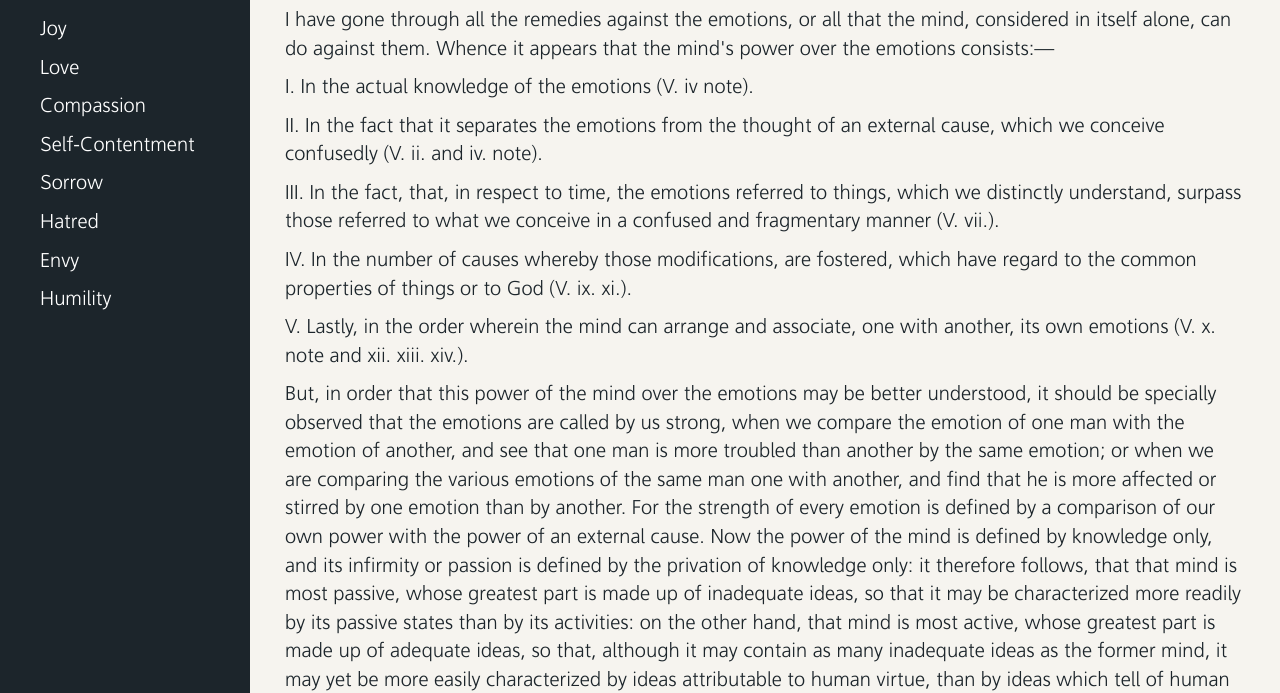
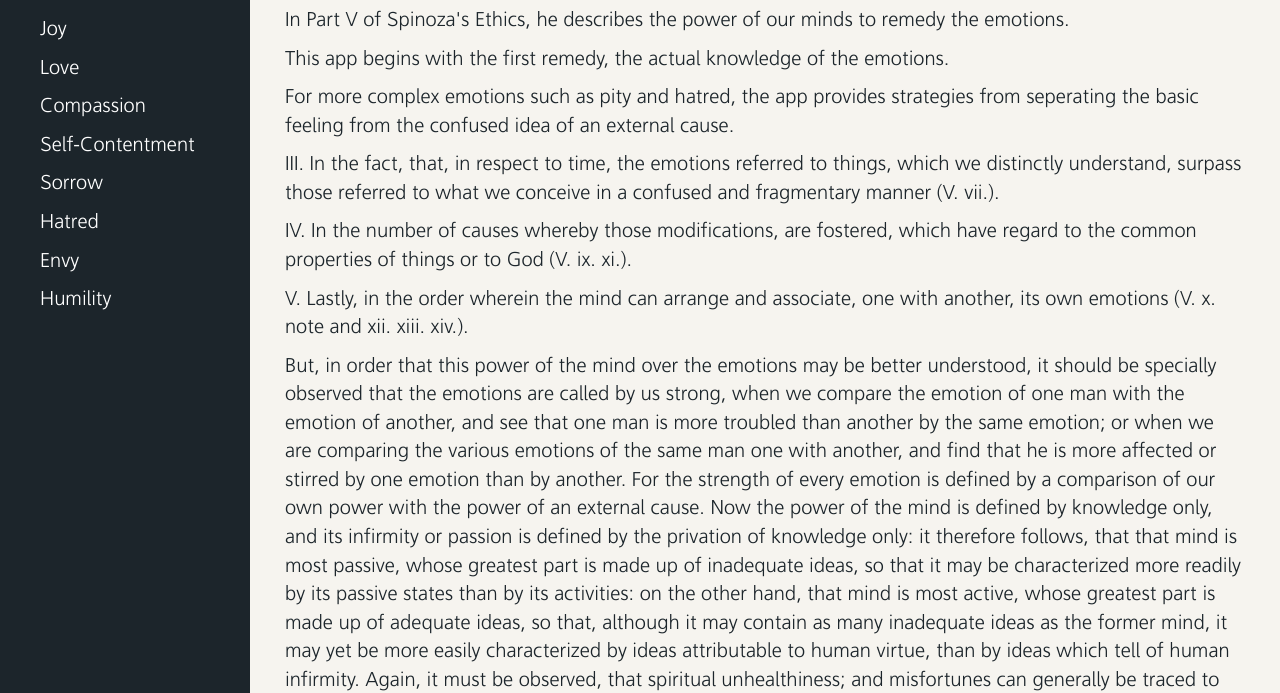
Before and after one commit to h3xar0n/spinoza, a website: page index.html in a window 1280 px wide. Shown: the part 114-807 px from the top of the page. Drawn offline with Linux system fonts and the light colour scheme.

Commit message:
Slight content changes

```diff
--- a/js/app.js
+++ b/js/app.js
@@ -15,9 +15,13 @@ var main = new Vue({
     title:       'Ethics',
     subtitle:    'an exposition of major concepts',
     descriptions: [
-      'I have gone through all the remedies against the emotions, or all that the mind, considered in itself alone, can do against them. Whence it appears that the mind\'s power over the emotions consists:—',
-      'I. In the actual knowledge of the emotions (V. iv note).',
-      'II. In the fact that it separates the emotions from the thought of an external cause, which we conceive confusedly (V. ii. and iv. note).',
+      // What does the app do?
+      'In Part V of Spinoza\'s Ethics, he describes the power of our minds to remedy the emotions.',
+      // What is the problem with emotions?
+      'This app begins with the first remedy, the actual knowledge of the emotions.',
+      // How is knowledge of an emotion a remedy?
+      'For more complex emotions such as pity and hatred, the app provides strategies from seperating the basic feeling from the confused idea of an external cause.',
+      // Reiterate how emotions are confused, and how if we were free, we would hardly choose to be sad
       'III. In the fact, that, in respect to time, the emotions referred to things, which we distinctly understand, surpass those referred to what we conceive in a confused and fragmentary manner (V. vii.).',
       'IV. In the number of causes whereby those modifications, are fostered, which have regard to the common properties of things or to God (V. ix. xi.).',
       'V. Lastly, in the order wherein the mind can arrange and associate, one with another, its own emotions (V. x. note and xii. xiii. xiv.).',
--- a/js/material.js
+++ b/js/material.js
@@ -1,4 +1,5 @@
 var material = [
+  //Object names below
   { title: 'Desire',
     subtitle: 'cupiditas',
     descriptions: ['Desire is the essence of man insofar as it is conceived as determined to any action by any one of its modifications. Desire is the expression of conatus in the psycho-physical organism as a whole; it includes both bodily appetite and consciousness of that appetite.',
```
Also changed, not shown: index.html (+1 -1 lines).
